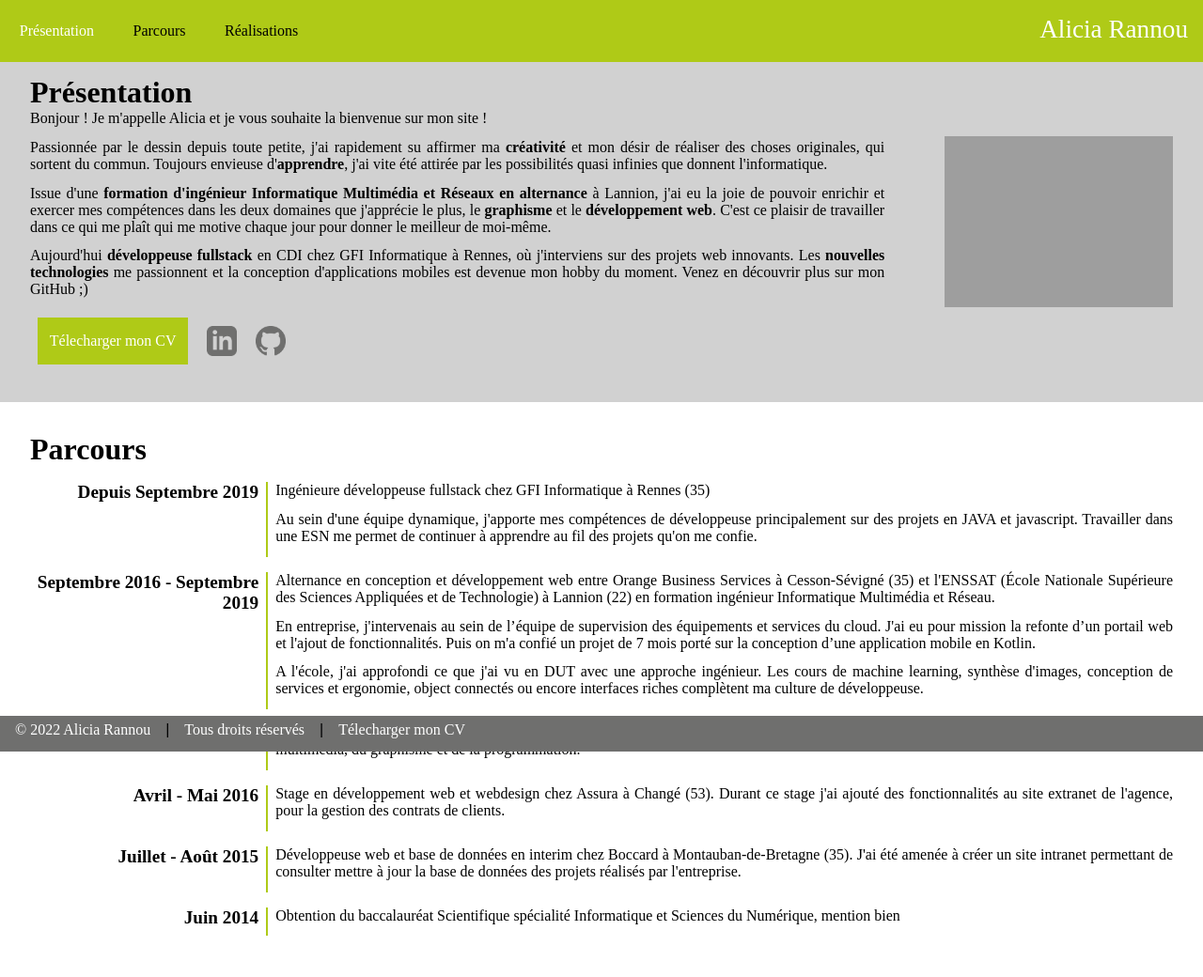
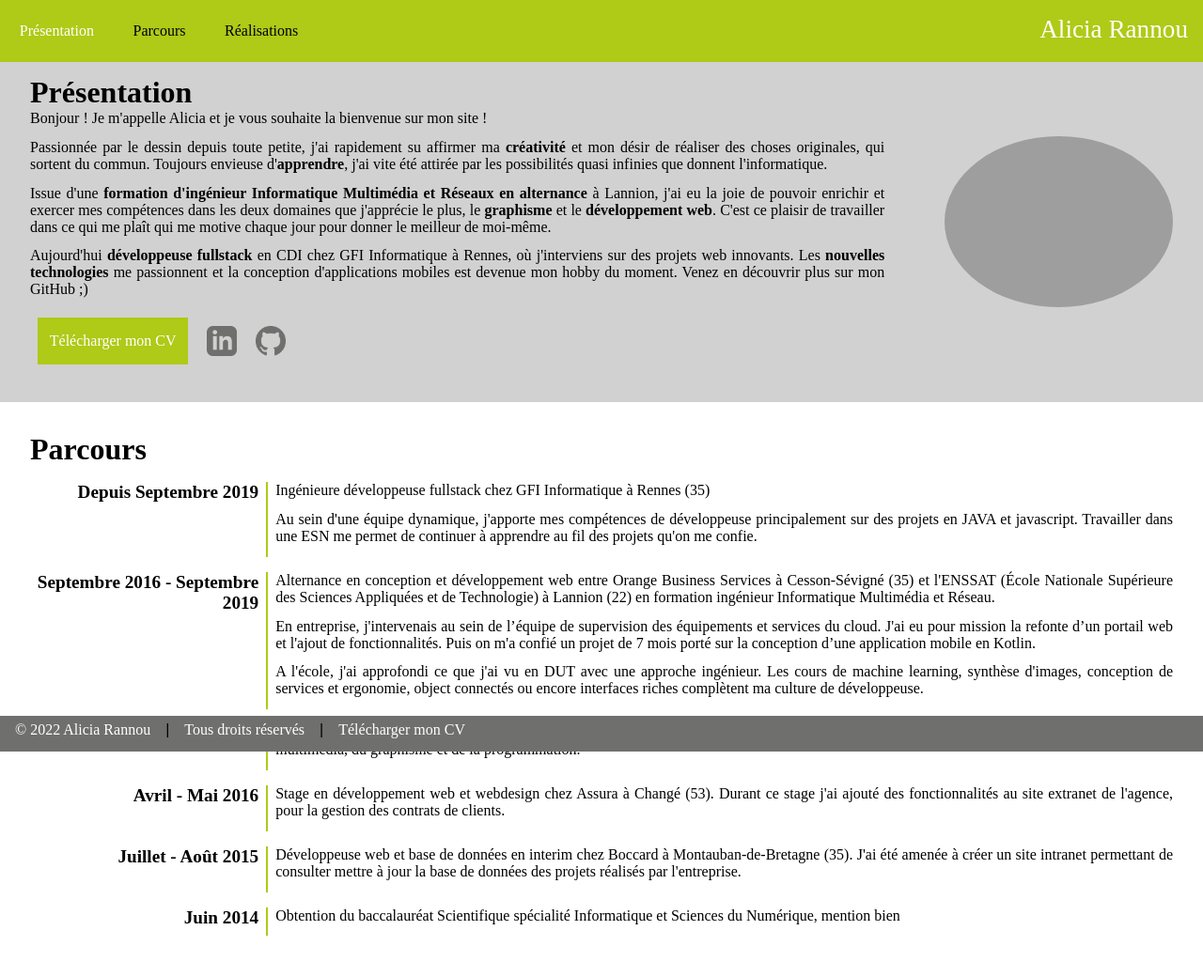
Before and after one commit to arannou/portfolio, a PHP site: page / in a window 1280 px wide. Shown: the top 1040 px of the page at 94% size. Run offline with PHP 8.4, Linux system fonts and the light colour scheme; grey boxes are pictures that could not be loaded.

Commit message:
Update my face

```diff
--- a/css/style.css
+++ b/css/style.css
@@ -199,9 +199,13 @@ section>div.no-bottom {
 	text-align: left;
 }
 
-.img-container{
+.img-container {
 	margin: auto 2rem;
 	flex-shrink: .5;
+}
+
+.img-container img {
+	border-radius: 50%;
 }
 
 .icon {
--- a/index.html
+++ b/index.html
@@ -66,7 +66,7 @@
 
 				<div class="links">
 					<div class="bouton">
-						<a href="Alicia Rannou - CV 2019.pdf" target="_blank">Télecharger mon CV</a>
+						<a href="Alicia Rannou - CV 2019.pdf" target="_blank">Télécharger mon CV</a>
 					</div>
 				</div>
 				<div class="links">
@@ -77,7 +77,7 @@
 				</div>
 			</div>
 			<div class="img-container">
-				<img class="face" alt="Alicia Rannou" src="images/moi-close.png" />
+				<img class="face" alt="Alicia Rannou" src="images/moi-2022.png" />
 			</div>
 		</section>
 
@@ -167,7 +167,7 @@
 		<span>|</span>
 		<p>Tous droits réservés</p>
 		<span>|</span>
-		<a href="Alicia Rannou - CV 2019.pdf" target="_blank">Télecharger mon CV</a>
+		<a href="Alicia Rannou - CV 2019.pdf" target="_blank">Télécharger mon CV</a>
 	</footer>
 </body>
 
```
Also changed, not shown: 1 other file.
